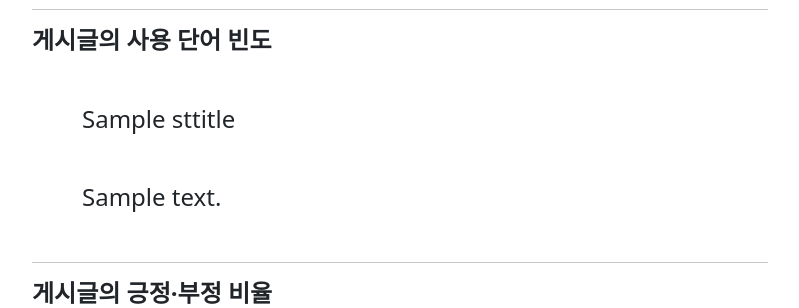
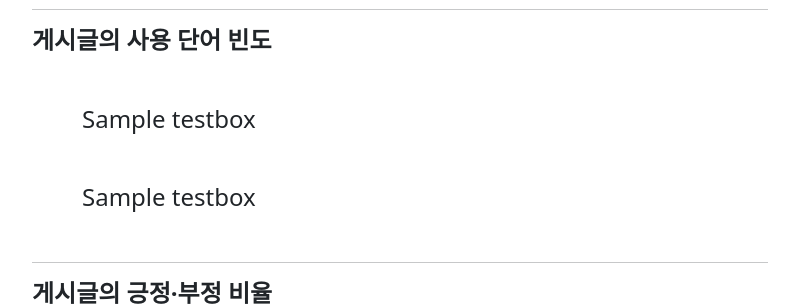
Before and after one commit to Winho5641/BASI_V2, a Django app: template home/templates/home/stock_list.html in a window 1280 px wide. Shown: the part 341-649 px from the top of the page, without its empty margins (50-849 px from the left). Run offline with Django 4.2, Linux system fonts and the light colour scheme; the template is opened without the code that fills it: most values are stand-ins (such as "Sample title", 1, 10 or a date in 2020); some libraries are stand-ins or nearby versions.

Commit message:
TEST RE Filter

```diff
--- a/home/templates/home/stock_list.html
+++ b/home/templates/home/stock_list.html
@@ -74,8 +74,8 @@
           <!--<div style="margin:20px;">{{ Word_cloud }}</div>-->
             {% endautoescape %}
 
-            <h4 style="margin:50px">{{ sttitle }}</h4>
-          <h4 style="margin:50px">{{ stcontent }}</h4>
+            <h4 style="margin:50px">{{ testbox }}</h4>
+          <h4 style="margin:50px">{{ testbox }}</h4>
           <hr>
 
           <h4 style="font-weight: bold;">게시글의 긍정·부정 비율</h4>
--- a/home/views.py
+++ b/home/views.py
@@ -776,6 +776,11 @@ class StockSearch(StockList):
         ## post count graph 함수
         context['Count_graph'] = crawling.Count_Graph(Analy.day)
 
+        ## filter TEST
+        test = "김김 dadas 자자 시작하자 공사장"
+        context['testbox'] = crawling.filter(test)
+        return context
+
         ## title, content 불용어제거 + 형태소 분석 실행
         stock_title_pos = crawling.title_pos(Analy)
         stock_content_pos = crawling.content_pos(Analy)
```
